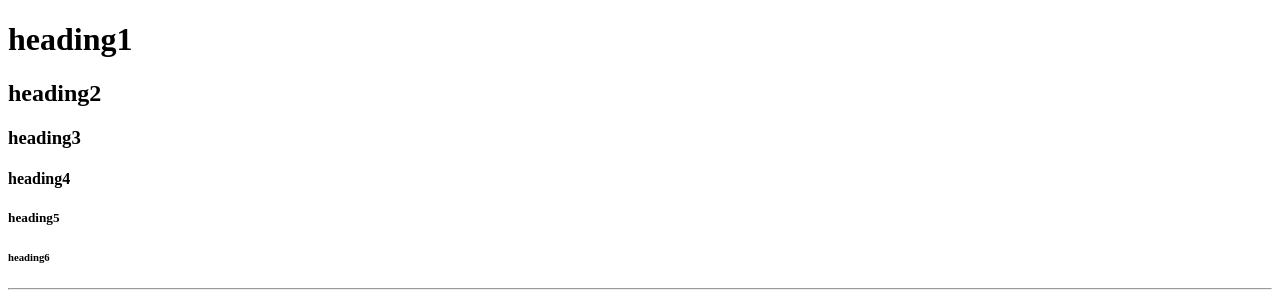
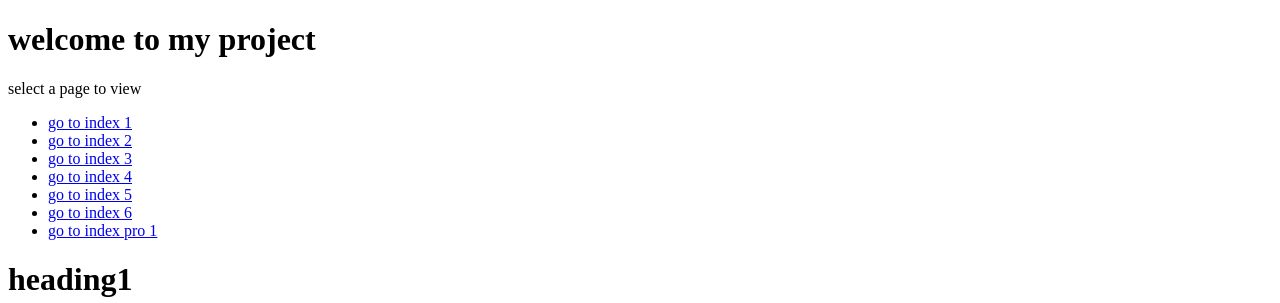
Before and after one commit to shivendu1003/htmlme, a plain HTML site: page index.html in a window 1280 px wide. Shown: the top 303 px of the page. Drawn offline with Linux system fonts and the light colour scheme.

Commit message:
updated index.html mwith links

```diff
--- a/index.html
+++ b/index.html
@@ -6,6 +6,18 @@
     <title>Document</title>
 </head>
 <body>
+    <h1>welcome to my project</h1>
+    <p>select a page to view</p>
+
+    <ul>
+        <li><a href="index1.html">go to index 1</a></li>
+         <li><a href="index2.html">go to index 2</a></li>
+          <li><a href="index3.html">go to index 3</a></li>
+           <li><a href="index4.html">go to index 4</a></li>
+            <li><a href="index5.html">go to index 5</a></li>
+             <li><a href="index6.html">go to index 6</a></li>
+              <li><a href="indexpro.html">go to index pro 1</a></li>
+    </ul>
     <!-- <h1>this is a paragraph</h1> -->
      <h1>heading1</h1>
     <h2>heading2</h2>
@@ -30,7 +42,7 @@
  <p>
     <u>sample paragraph</u>sample paragraph sample paragraph sample paragraph sample paragraph sample paragraph sample paragraph sample paragraph sample paragraph sample paragraph</p>
 <hr>
-<big>this is big</big>
+<big>this is big </big>
  </hr>
 <small>this is small</small>
 <hr>H<sub>2</sub>o</hr>
```
